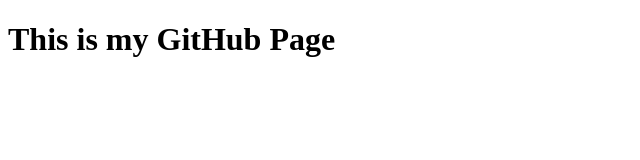
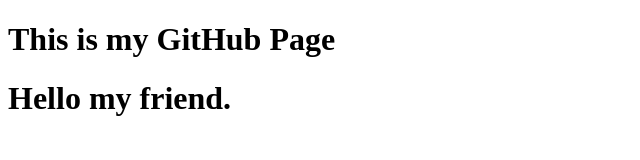
Before and after one commit to TinTinWin/ShweYeeKoKo.github.io, a plain HTML site: page index.html in a window 1280 px wide. Shown: the whole page, without its empty margins (0-640 px from the left). Drawn offline with Linux system fonts and the light colour scheme.

Commit message:
Update index.html

```diff
--- a/index.html
+++ b/index.html
@@ -2,5 +2,6 @@
 <html>
 	<body>
 		<h1>This is my GitHub Page</h1>
+		<h1>Hello my friend.</h1>
 	</body>
 </html>
```
